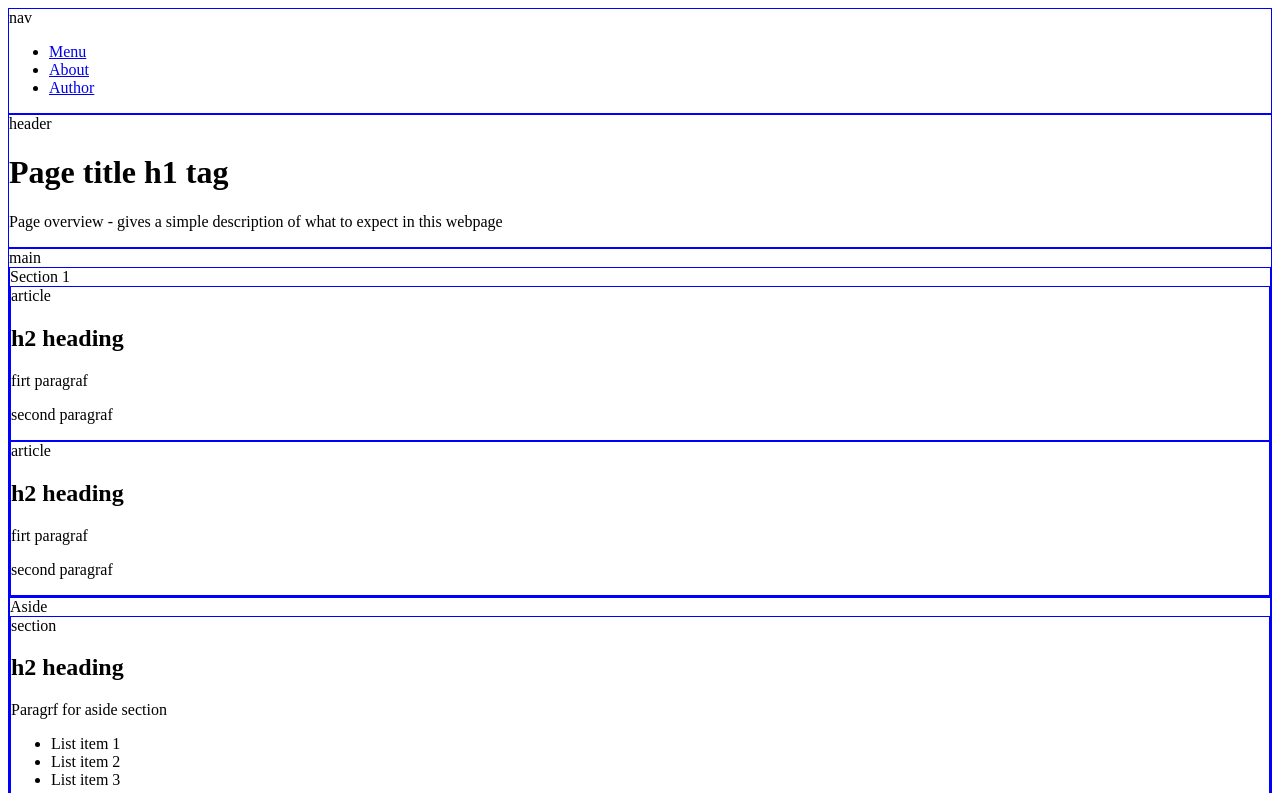
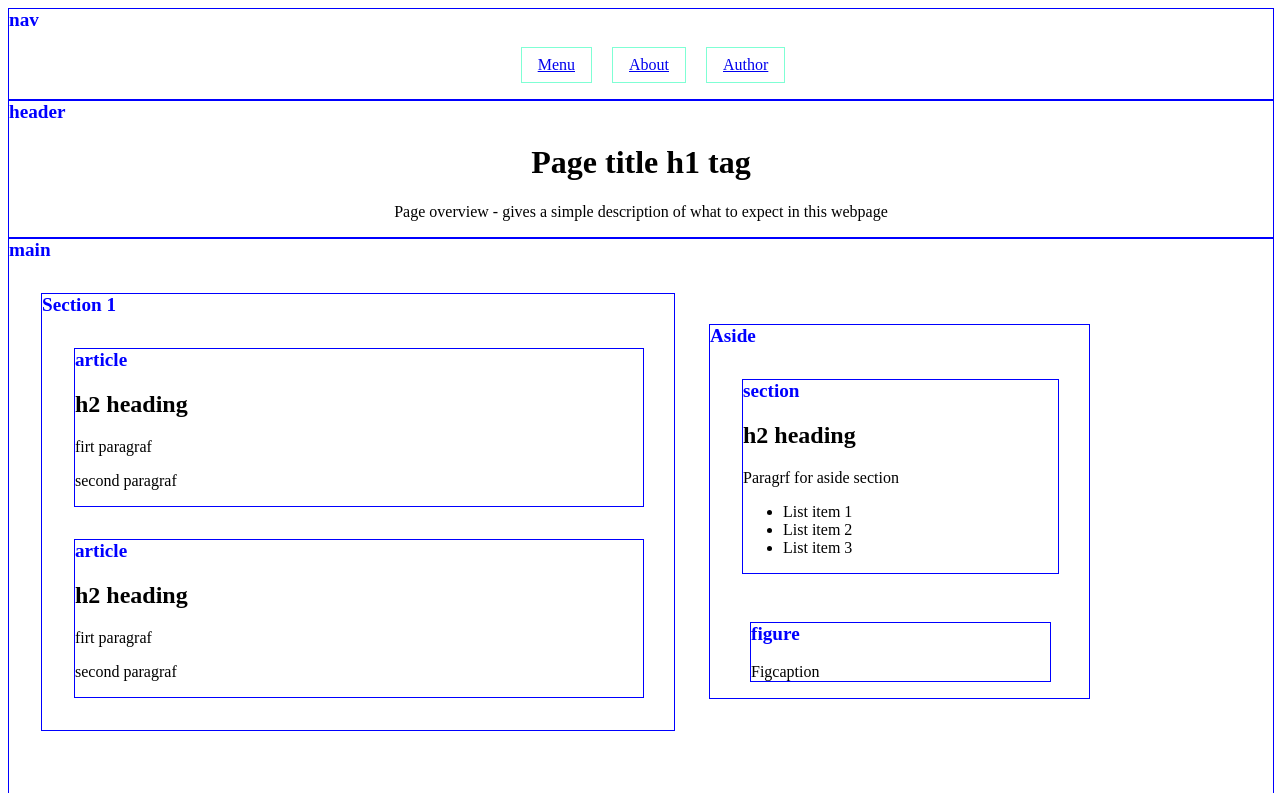
Before and after one commit to pat87bak/semantic-html-boilerplate, a plain HTML site: page index.html in a window 1280 px wide. Shown: the top 793 px of the page. Drawn offline with Linux system fonts and the light colour scheme.

Commit message:
Add CSS stylesheet

```diff
--- a/styles.css
+++ b/styles.css
@@ -1,4 +1,58 @@
 
 .tag-info {
     border: 1px solid blue;
+    width: 100%;
 }
+
+.tag-info > div {
+    color: blue;
+    font-weight: bold;
+    font-size: 1.2em;
+}
+
+nav {
+    border: 1px ;
+}
+
+
+nav ul {
+    text-align: center;
+}
+
+nav ul li {
+    display: inline-block;
+    border: 1px solid aquamarine;
+    padding: .5em 1em;
+    margin-right: 1em;
+}
+
+header h1, header p {
+    text-align: center;
+}
+
+
+aside {
+    width: 30%;
+}
+
+main section{
+    margin: 2em;
+}
+
+main section:first-of-type {
+    width: 50%;
+    display: inline-block;
+}
+
+main aside:first-of-type {
+    width: 30%;
+    display: inline-block;
+}
+
+aside section:first-of-type {
+    width: calc(100% - 4em);
+}
+
+section article {
+    margin: 2em;
+}
```
